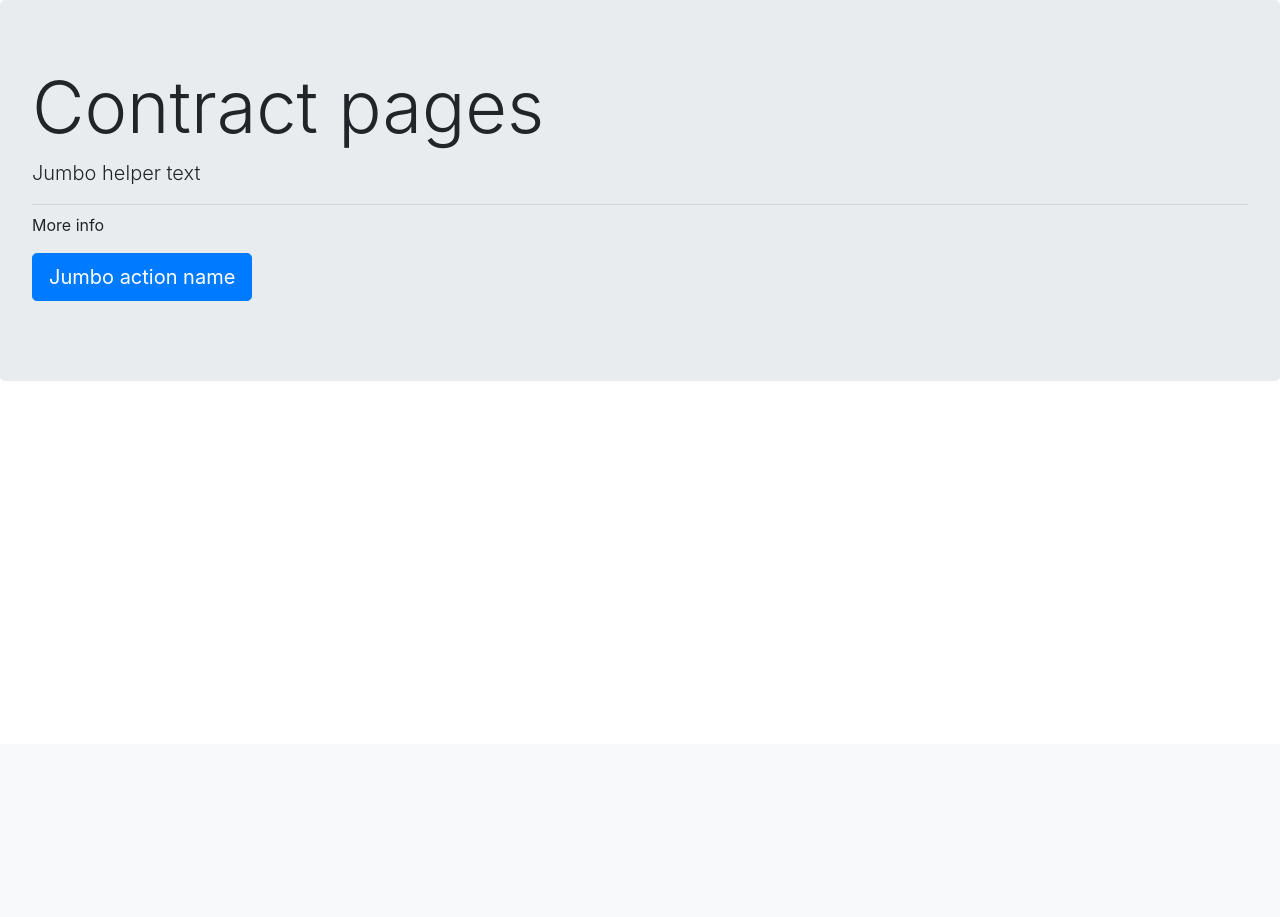
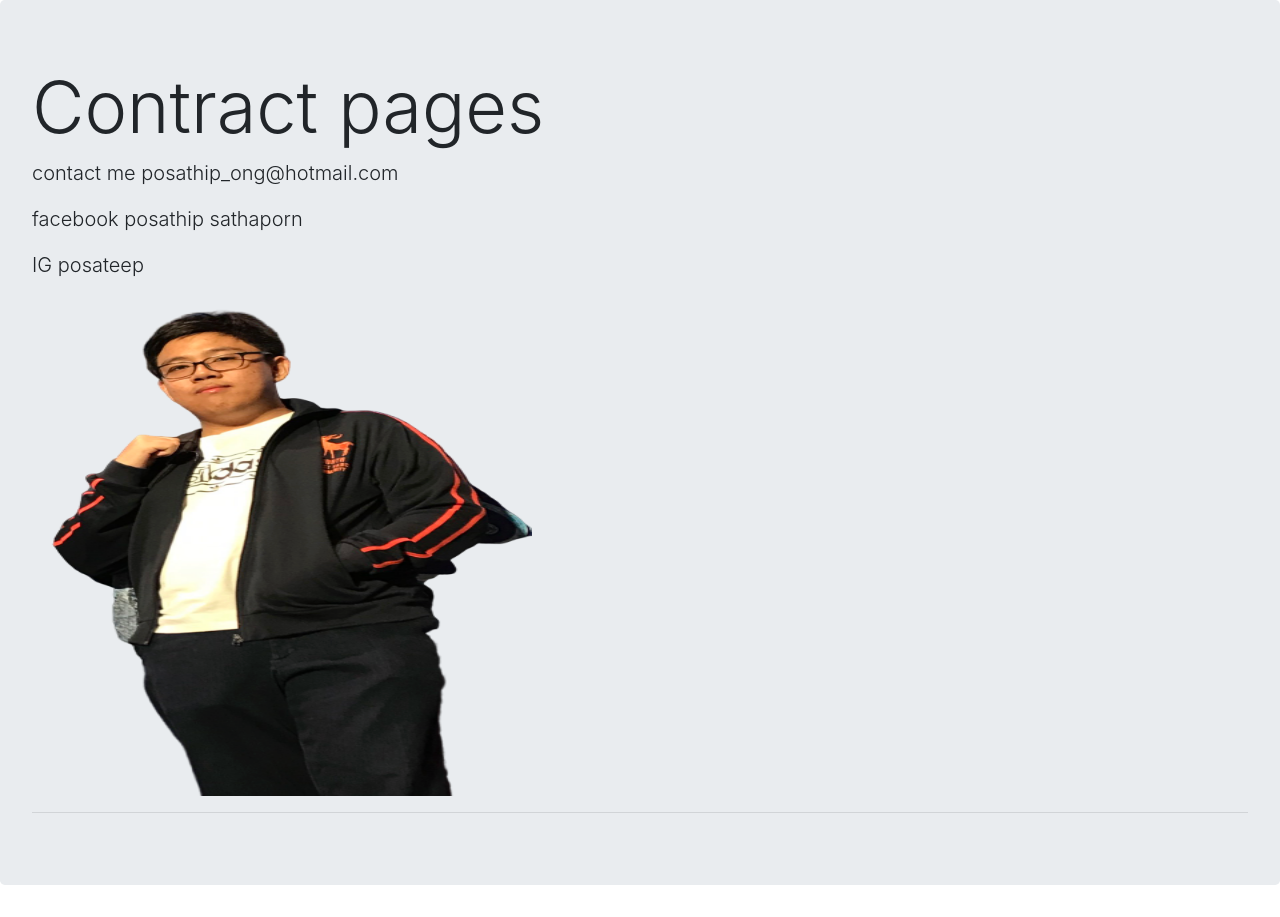
Before and after one commit to Websipus888/inventory61010954, a Django app: page /contract in a window 1280 px wide. Shown: the part 56-973 px from the top of the page. Before the commit the page ends 437 px from the top, so only its background shows below. Run offline with Django 3.2, Linux system fonts and the light colour scheme; some libraries are stand-ins or nearby versions.

Commit message:
first commit

```diff
--- a/templates/frontend/about.html
+++ b/templates/frontend/about.html
@@ -1,7 +1,7 @@
 {% extends 'frontend/base.html' %} {% block title %}about {% endblock %} {% block content %}
 <div class="container">
 
-    <h1 class="font-weight-light text-center text-lg-left mt-4 mb-0">Thumbnail Gallery</h1>
+    <h1 class="font-weight-light text-center text-lg-left mt-4 mb-0">Posathip Gallery</h1>
 
     <hr class="mt-2 mb-5">
 
--- a/templates/frontend/contract.html
+++ b/templates/frontend/contract.html
@@ -1,11 +1,13 @@
-{% extends 'frontend/base.html' %} {% block title %}Contract {% endblock %} {% block content %}
+{% extends 'frontend/base.html' %} {% load static %} {% block title %}Contract {% endblock %} {% block content %}
 <div class="jumbotron">
     <h1 class="display-3">Contract pages</h1>
-    <p class="lead">Jumbo helper text</p>
+    <p class="lead">contact me posathip_ong@hotmail.com</p>
+    <p class="lead">facebook posathip sathaporn</p>
+    <p class="lead">IG posateep</p>
+    <p>
+        <img style="width: 500px; height: 500px;" alt="Image description" src="{% static 'images/teep.png'%}" />
+    </p>
     <hr class="my-2">
-    <p>More info</p>
-    <p class="lead">
-        <a class="btn btn-primary btn-lg" href="Jumbo action link" role="button">Jumbo action name</a>
-    </p>
+
 </div>
 {% endblock %}
--- a/templates/frontend/index.html
+++ b/templates/frontend/index.html
@@ -4,7 +4,7 @@
     <h1 class='display-3'>welcome to My Website</h1>
     <hr class="my-2">
     <p>
-        <img style="width: 1200px; height: 500px;" alt="Image description" src="{% static 'images/posathip.jpg'%}" />
+        <img style="width: 500px; height: 500px;" alt="Image description" src="{% static 'images/posathip.jpg'%}" />
     </p>
 </div>
 {% endblock %}
--- a/templates/frontend/random.html
+++ b/templates/frontend/random.html
@@ -48,8 +48,8 @@
                         // if (y == 100) {
                         //     alert("the mobile number must be filled out");
                         //     return false;
-                        alert(x);
-                        alert(y);
+                        // alert(x);
+                        // alert(y);
                         // }
                         var min = x;
                         var max = y;
--- a/templates/frontend/signup.html
+++ b/templates/frontend/signup.html
@@ -1,7 +1,7 @@
 {% extends 'frontend/base.html' %} {% block title %}about {% endblock %} {% block content %}
 <div class="jumbotron">
     <h1 class="display-3">Signup</h1>
-    <p class="lead">please enter your range of number</p>
+    <p class="lead">please sign up your information</p>
     <form action="page.cgi" method="post" name="form1" onsubmit="return validateForm()">
         <table border="5" align="left" bordercolor="cyan" bgcolor="pink">
             <th>
```
Also changed, not shown: static/images/teep.png (added).
